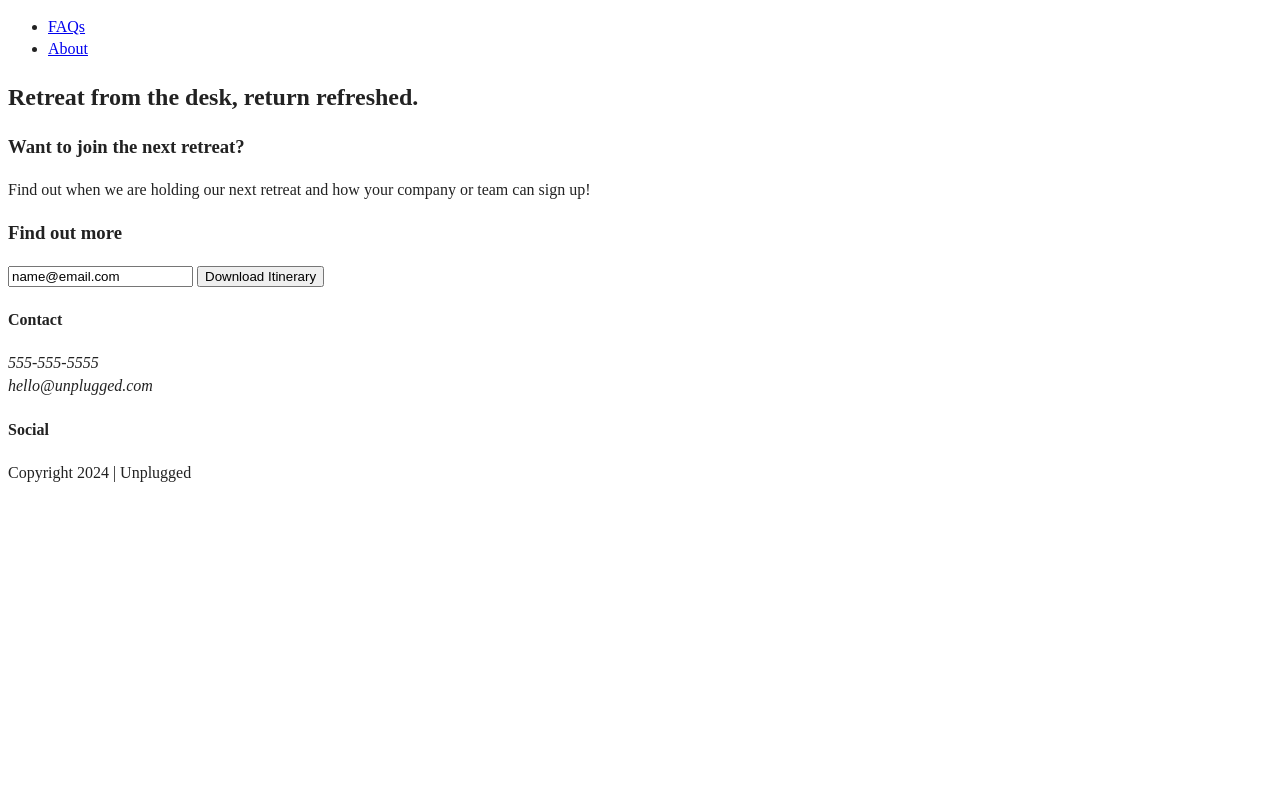
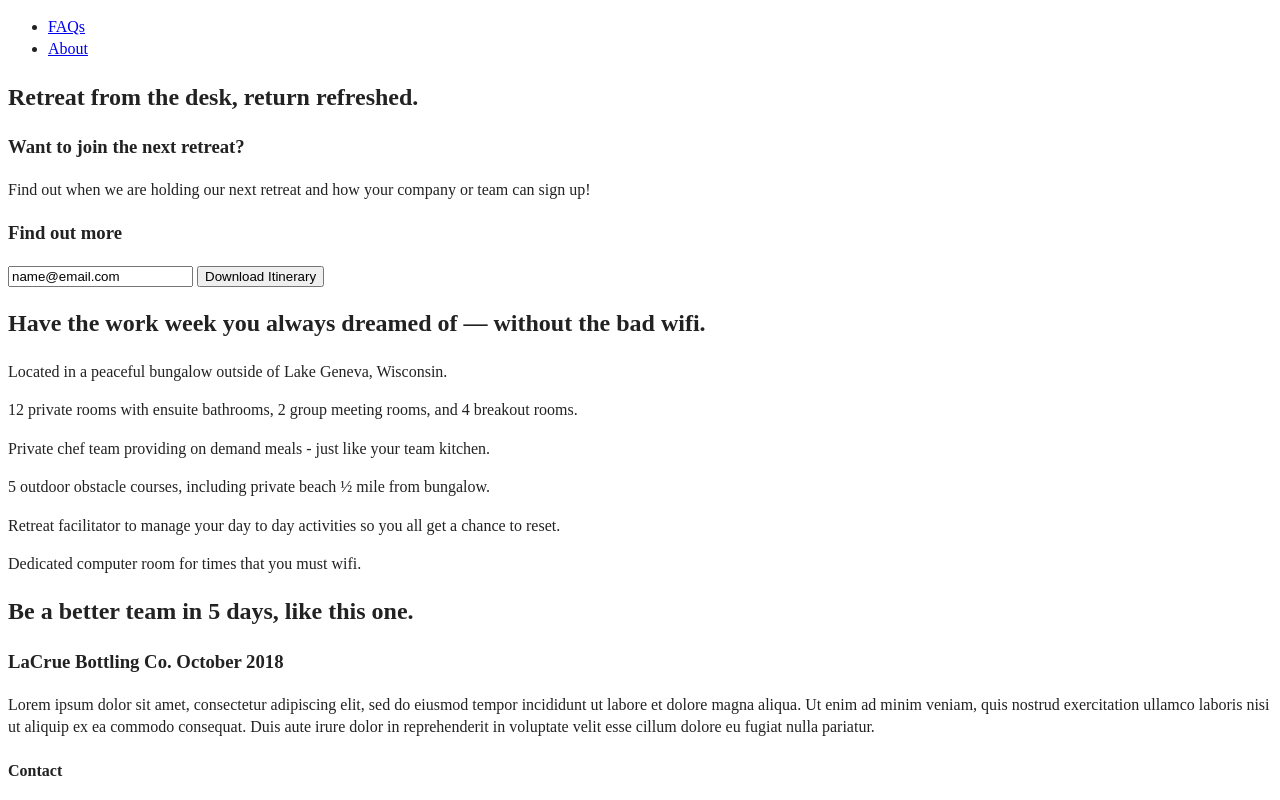
Before and after one commit to alison-ah/responsive-unplugged-retreat-website-from-boilerplate, a website built with webpack: page index.html in a window 1280 px wide. Shown: the top 800 px of the page. Built offline with nearby package versions, Linux system fonts and the light colour scheme.

Commit message:
Finished coding homepage HTML, step 7 of 10 in lesson

```diff
--- a/index.html
+++ b/index.html
@@ -25,7 +25,7 @@
   <header>
     <div class="content-wrapper">
       <figure>
-        <a href="#"<img src="img/unplugggedlogo.png" alt="unplugggedlogo"></a>
+        <a href="#"img src="img/unplugggedlogo.png" alt="unplugggedlogo"></a>
       </figure>
 
         <div class="header-divider"><div>
@@ -61,6 +61,78 @@
         </div>
       </div>
     </aside>
+
+    <section class="features">
+      <div class="content-wrapper">
+        <h2>Have the work week you always dreamed of — without the bad wifi.</h2>
+        <div class="features-items">
+          <article>
+            <p class=""fontawesome-icons></p>
+            <p class="features-items-descriptions">
+              Located in a peaceful bungalow outside of Lake Geneva, Wisconsin.
+            </p>
+          </article>
+        </div>
+
+        <div class="features-items">
+          <article>
+            <p class=""fontawesome-icons></p>
+            <p class="features-items-descriptions">
+              12 private rooms with ensuite bathrooms, 2 group meeting rooms, and 4 breakout rooms.
+            </p>
+          </article>
+        </div>
+
+        <div class="features-items">
+          <article>
+            <p class=""fontawesome-icons></p>
+            <p class="features-items-descriptions">
+              Private chef team providing on demand meals - just like your team kitchen.
+            </p>
+          </article>
+        </div>
+
+        <div class="features-items">
+          <article>
+            <p class=""fontawesome-icons></p>
+            <p class="features-items-descriptions">
+              5 outdoor obstacle courses, including private beach ½ mile from bungalow.
+            </p>
+          </article>
+        </div>
+
+        <div class="features-items">
+          <article>
+            <p class=""fontawesome-icons></p>
+            <p class="features-items-descriptions">
+              Retreat facilitator to manage your day to day activities so you all get a chance to reset.
+            </p>
+          </article>
+        </div>
+
+        <div class="features-items">
+          <article>
+            <p class=""fontawesome-icons></p>
+            <p class="features-items-descriptions">
+              Dedicated computer room for times that you must wifi.
+            </p>
+          </article>
+        </div>
+        <section class="reviews">
+          <div class="content-wrapper">
+            <h2>Be a better team in 5 days, like this one.</h2>
+            <article>
+              <h3>LaCrue Bottling Co.
+                October 2018</h3>
+              <p>Lorem ipsum dolor sit amet, consectetur adipiscing elit, sed do eiusmod tempor incididunt ut labore et dolore magna aliqua. Ut enim ad minim veniam, quis nostrud exercitation ullamco laboris nisi ut aliquip ex ea commodo consequat. Duis aute irure dolor in reprehenderit in voluptate velit esse cillum dolore eu fugiat nulla pariatur.
+              </p>
+            </article>
+          </div>
+
+        </section>
+
+      </div>
+    </section>
 
   </main>
 
```
